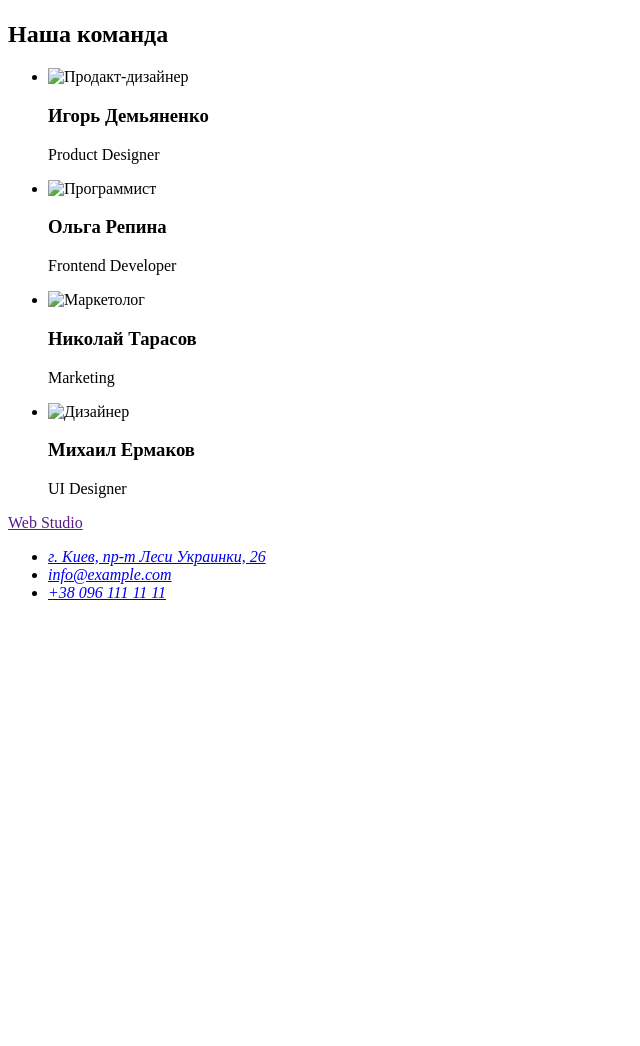
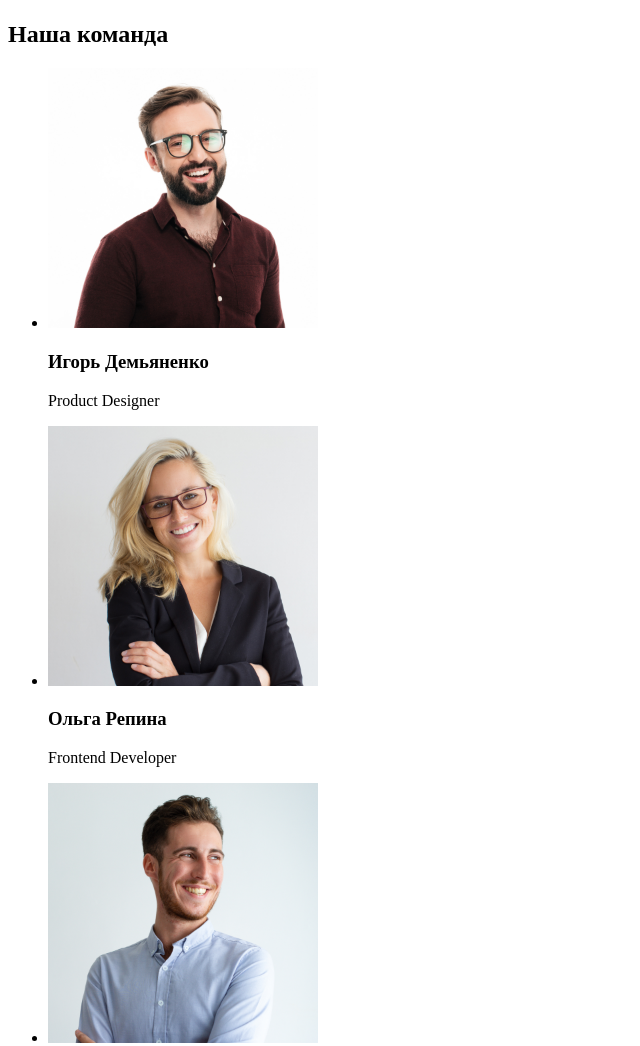
Before and after one commit to Olha-Dmytrenko/goit-markup-hw-01, a plain HTML site: page index.html in a window 1280 px wide. Shown: the part 1553-2599 px from the top of the page, without its empty margins (0-640 px from the left). Before the commit the page ends 2171 px from the top, so only its background shows below. Drawn offline with Linux system fonts and the light colour scheme.

Commit message:
Deleted png, added jpg.

```diff
--- a/index.html
+++ b/index.html
@@ -70,22 +70,22 @@
         <h2>Наша команда</h2>
         <ul>
             <li>
-                <img src="./images/Igor.png" alt="Продакт-дизайнер" width="270">
+                <img src="./images/Igor.jpg" alt="Продакт-дизайнер" width="270">
                 <h3>Игорь Демьяненко</h3>
                 <p>Product Designer</p>
             </li>
             <li>
-                <img src="./images/Olha.png" alt="Программист" width="270">
+                <img src="./images/Olha.jpg" alt="Программист" width="270">
                 <h3>Ольга Репина</h3>
                 <p>Frontend Developer</p>
             </li>
             <li>
-                <img src="./images/Nikolai.png" alt="Маркетолог" width="270">
+                <img src="./images/Nikolai.jpg" alt="Маркетолог" width="270">
                 <h3>Николай Тарасов</h3>
                 <p>Marketing</p>
             </li>
             <li>
-                <img src="./images/Mihail.png" alt="Дизайнер" width="270">
+                <img src="./images/Mihail.jpg" alt="Дизайнер" width="270">
                 <h3>Михаил Ермаков</h3>
                 <p>UI Designer</p>
             </li>
```
